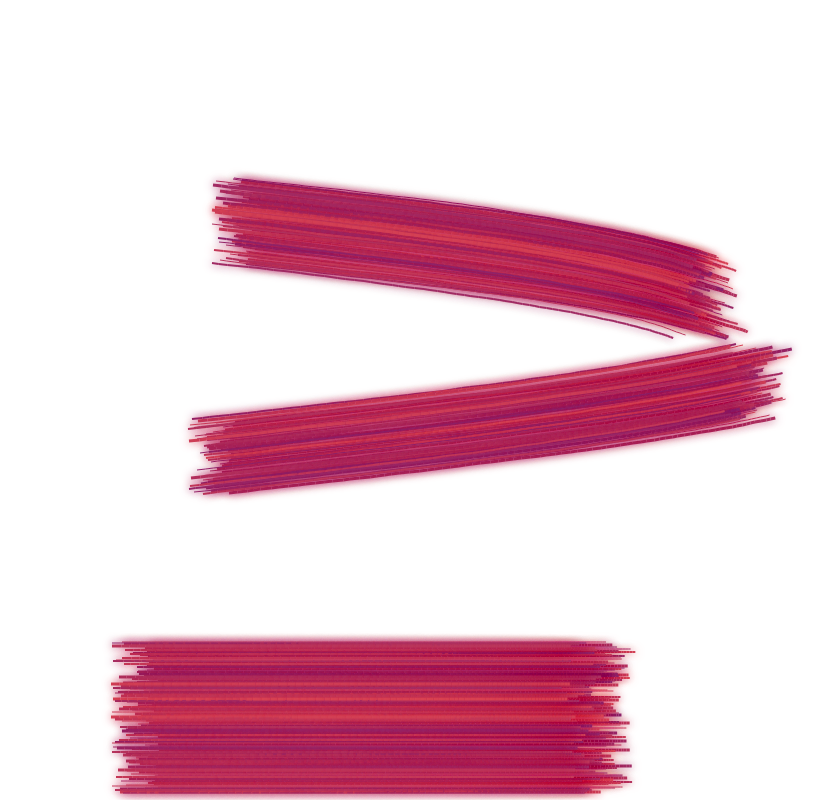
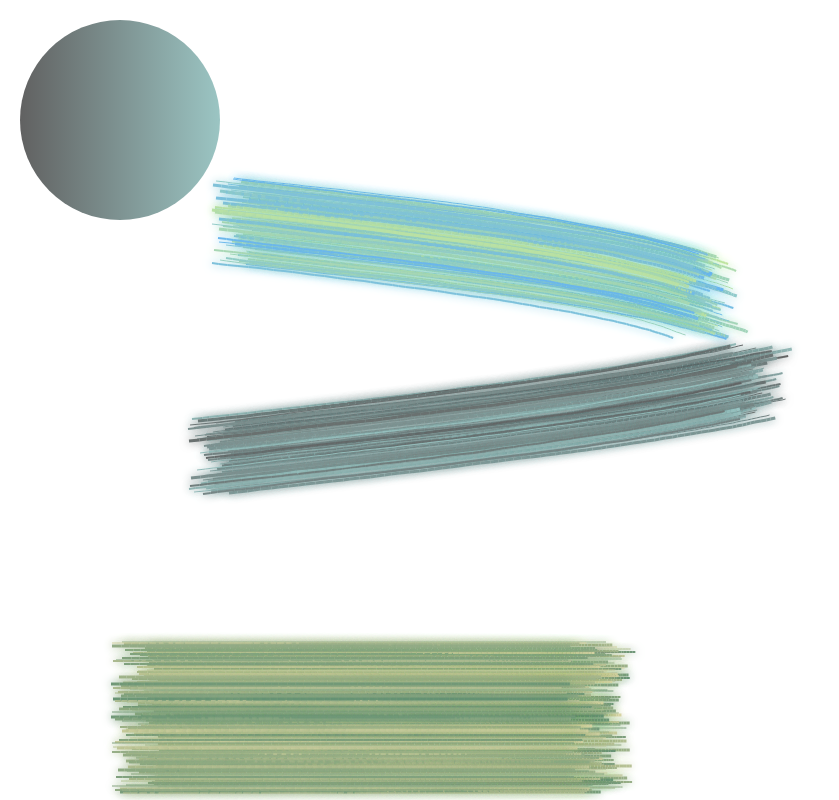
Before and after one commit to buntine/amygdala, a website with bundled scripts: page index.html in a window 1280 px wide. Shown: the whole page, without its empty margins (0-839 px from the left). Built offline with nearby package versions, Linux system fonts and the light colour scheme; animation ran at ten frames a second.

Commit message:
Added basics of setting preview. Needs to be generalised

```diff
--- a/css/style.css
+++ b/css/style.css
@@ -4,3 +4,13 @@ html, body {
   margin: 0px;
   overflow: hidden;
 }
+
+#painter1 {
+  width: 200px;
+  height: 200px;
+  position: absolute;
+  border-radius: 50%;
+  top: 20px;
+  left: 20px;
+  z-index: 100;
+}
--- a/index.html
+++ b/index.html
@@ -8,6 +8,9 @@
 </head>
 <body>
   <canvas id="amygdala" width="600" height="600"></canvas>
+  <div id="painter1"></div>
+  <div id="painter2"></div>
+  <div id="painter3"></div>
   <script src="js/amygdala.js"></script>
 </body>
 </html>
--- a/typescript/amygdala.ts
+++ b/typescript/amygdala.ts
@@ -10,8 +10,8 @@ ctx.shadowBlur = c.BLUR_SIZE;
 
 const painters = [
   new Painter(ctx, 'a', 'b'),
-    new Painter(ctx, 'c', 'd'),
-    new Painter(ctx, 'e', 'f'),
+  new Painter(ctx, 'c', 'd'),
+  new Painter(ctx, 'e', 'f'),
 ];
 
 function main() {
--- a/typescript/color.ts
+++ b/typescript/color.ts
@@ -1,3 +1,4 @@
+import * as h from "./helpers";
 import * as c from "./constants";
 
 interface RGB {
@@ -7,16 +8,14 @@ interface RGB {
 }
 
 export default class Color {
-  high : RGB;
-  low : RGB;
   i : number;
+  preview : HTMLElement;
   pendingChange : number;
 
-  constructor(nextColorKey : string, prevColorKey : string) {
-    this.high = {r: 200, g: 89, b: 126};
-    this.low = {r: 140, g: 59, b: 88};
-    this.i = 0;
-    this.scheduleChange();
+  constructor(nextColorKey : string, prevColorKey : string, div : string) {
+    this.i = h.random(c.COLORS.length - 1);
+    this.preview = document.getElementById(div);
+    this.nextColor();
 
     window.addEventListener("keydown", (e) => {
       if (e.key === nextColorKey) {
@@ -40,13 +39,20 @@ export default class Color {
 
   nextColor() {
     this.i = (this.i + 1) % c.COLORS.length;
+    this.updatePreview();
     this.scheduleChange();
   }
 
   prevColor() {
     const nextI = this.i - 1;
     this.i = nextI < 0 ? c.COLORS.length - 1 : nextI;
+    this.updatePreview();
     this.scheduleChange();
+  }
+
+  updatePreview() {
+    const color = c.COLORS[this.i];
+    this.preview.style.background = `linear-gradient(to right, rgb(${color[0].join(",")}), rgb(${color[1].join(",")}))`;
   }
 
   scheduleChange() {
--- a/typescript/painter.ts
+++ b/typescript/painter.ts
@@ -25,7 +25,7 @@ export default class Painter {
 
   constructor(ctx : CanvasRenderingContext2D, nextColorKey : string, prevColorKey : string) {
     this.ctx = ctx;
-    this.color = new Color(nextColorKey, prevColorKey);
+    this.color = new Color(nextColorKey, prevColorKey, "painter1");
     this.strokes = [];
   }
 
```
